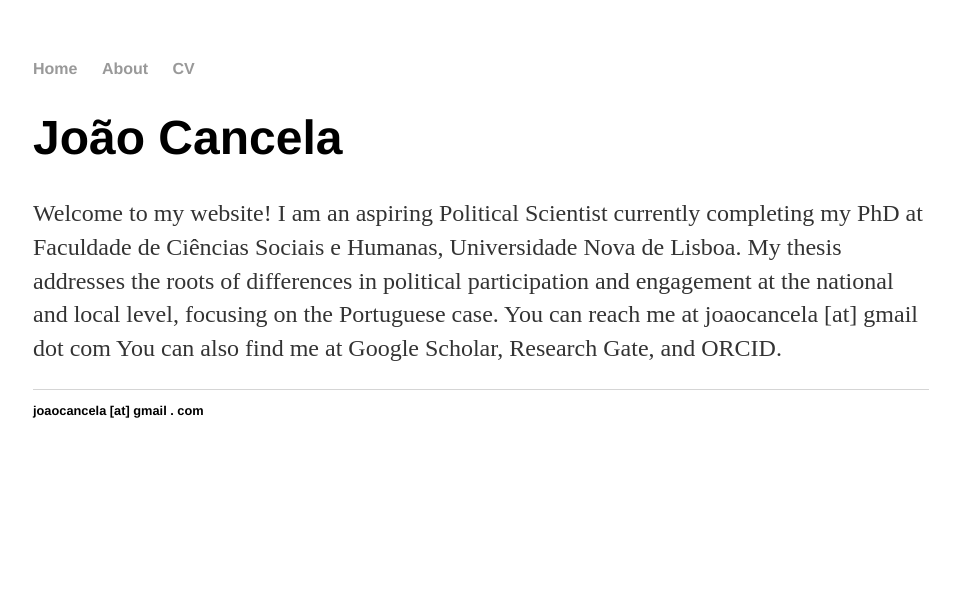
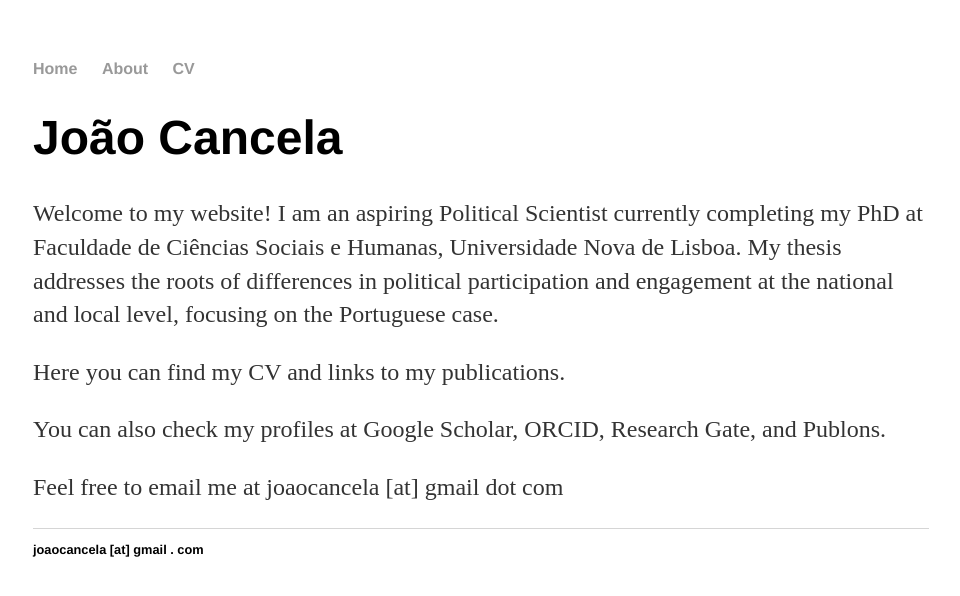
Before and after one commit to joaocancela/joaocancela.github.io, a Jekyll site: the page built from index.html, in a window 1280 px wide. Shown: the top 596 px of the page, without its empty margins (159-1119 px from the left). Built offline with Jekyll 4.4.1, drawn with Linux system fonts in a browser that asks for light colours.

Commit message:
Update index.html

```diff
--- a/index.html
+++ b/index.html
@@ -4,9 +4,9 @@ title: João Cancela
 ---
 <div class="blurb">
 	<h1>João Cancela</h1>
-	<p> Welcome to my website! I am an aspiring Political Scientist currently completing my PhD at Faculdade de Ciências Sociais e Humanas, Universidade Nova de Lisboa. My thesis addresses the roots of differences in political participation and engagement at the national and local level, focusing on the Portuguese case. You can reach me at joaocancela [at] gmail dot com
+	<p> Welcome to my website! I am an aspiring Political Scientist currently completing my PhD at Faculdade de Ciências Sociais e Humanas, Universidade Nova de Lisboa. My thesis addresses the roots of differences in political participation and engagement at the national and local level, focusing on the Portuguese case. </p>
+	<p> Here you can find my CV and links to my publications. </p>
+	<p> You can also check my profiles at Google Scholar, ORCID, Research Gate, and Publons.</p>
+	<p> Feel free to email me at joaocancela [at] gmail dot com </p>
 
-		You can also find me at Google Scholar, Research Gate, and ORCID.
-
-	</p>
 </div><!-- /.blurb -->
```
